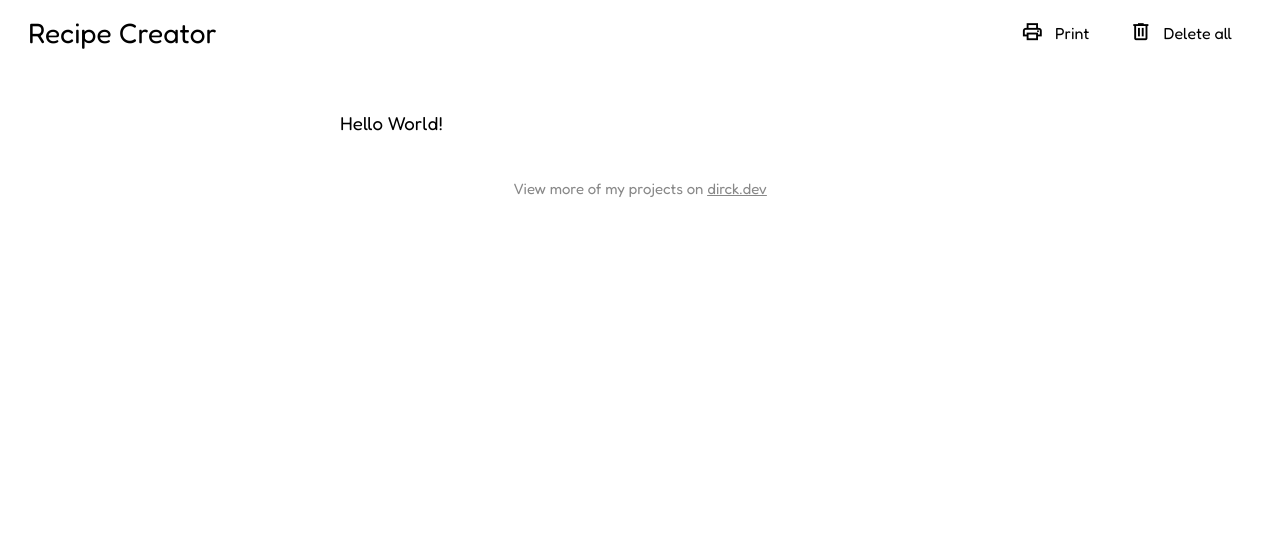
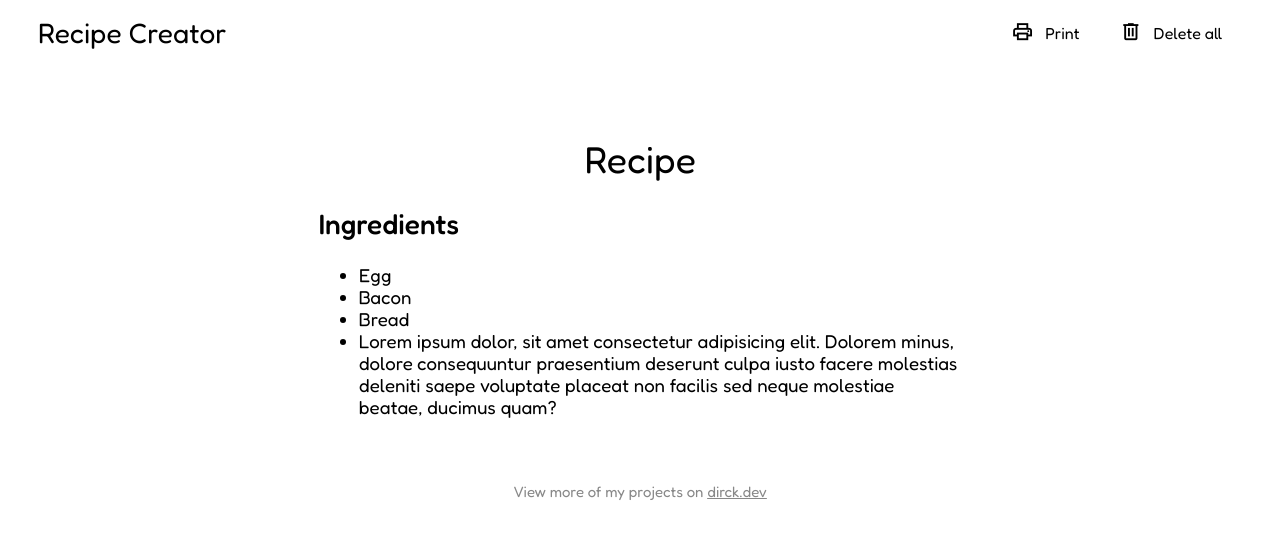
Before and after one commit to dirckvdende/recipe-creator, a Next.js app: page / in a window 1280 px wide. Shown: the top 538 px of the page. Built offline with nearby package versions, Linux system fonts and the light colour scheme.

Commit message:
More styling and exploring react

```diff
--- a/app/components/center-content.module.scss
+++ b/app/components/center-content.module.scss
@@ -5,10 +5,10 @@
     align-items: center;
     width: 100%;
     box-sizing: border-box;
-    padding: 0 1.5em;
+    @media screen { padding: 0 1cm; }
 
     & > div {
         width: 100%;
-        @media screen { max-width: 600px; }
+        @media screen { max-width: 17cm; }
     }
 }
--- /dev/null
+++ b/app/components/editable.module.scss
@@ -0,0 +1,4 @@
+
+.editable {
+    color: red;
+}
--- /dev/null
+++ b/app/components/editable.tsx
@@ -0,0 +1,13 @@
+
+import { Attributes, Children, cloneElement, isValidElement, ReactNode } from "react";
+import styles from "./editable.module.scss";
+
+export default function Editable({children}: Readonly<{children: ReactNode}>) {
+    return <>
+        {Children.map(children, child => !isValidElement(child) ? undefined :
+        cloneElement(child, {
+            contentEditable: "plaintext-only",
+            suppressContentEditableWarning: true,
+        } as Attributes))}
+    </>
+}
--- a/app/components/footer.tsx
+++ b/app/components/footer.tsx
@@ -10,7 +10,7 @@ import Link from "next/link"
  */
 export default function Footer({}: Readonly<{}>) {
     return <footer className={styles.footer}>
-        View more of my projects on <Link href="https://dirck.dev">
-        dirck.dev</Link>
+        View more of my projects on <Link href="https://dirck.dev"
+        target="_blank">dirck.dev</Link>
     </footer>
 }
--- a/app/components/header.module.scss
+++ b/app/components/header.module.scss
@@ -13,7 +13,7 @@
     justify-content: space-between;
     align-items: center;
     box-sizing: border-box;
-    padding: 0 1.5em;
+    padding: 0 1cm;
     user-select: none;
 
     .left {
--- /dev/null
+++ b/app/components/section.module.scss
@@ -0,0 +1,6 @@
+
+.section {
+    :global(.title) {
+        font-weight: 500;
+    }
+}
--- /dev/null
+++ b/app/components/section.tsx
@@ -0,0 +1,7 @@
+
+import { ReactNode } from "react";
+import styles from "./section.module.scss";
+
+export default function Section({children}: Readonly<{children?: ReactNode}>) {
+    return <div className={styles.section}>{children ?? ""}</div>
+}
--- a/app/globals.scss
+++ b/app/globals.scss
@@ -1,6 +1,6 @@
 
 body {
-    font-family: "Fredoka", sans-serif;
+    font-family: var(--fredoka-font);
     font-size: 14pt;
     margin: 0;
 }
@@ -13,4 +13,5 @@ body {
     size: A4;
     -webkit-print-color-adjust: exact;
     print-color-adjust: exact;
+    margin: 2cm;
 }
--- a/app/layout.tsx
+++ b/app/layout.tsx
@@ -8,7 +8,7 @@ import MainContainer from "./components/main-container";
 
 // Default font in the app
 const fredoka = Fredoka({
-    variable: "--fredoka-sans",
+    variable: "--fredoka-font",
     subsets: ["latin"],
     weight: "variable",
 })
--- a/app/page.module.scss
+++ b/app/page.module.scss
@@ -0,0 +1,5 @@
+
+.title {
+    font-weight: normal;
+    text-align: center;
+}
--- a/app/page.tsx
+++ b/app/page.tsx
@@ -1,9 +1,22 @@
 
 import CenterContent from "./components/center-content";
 import styles from "./page.module.scss";
+import Section from "./components/section";
+import Editable from "./components/editable";
 
 export default function Home() {
     return <CenterContent>
-        Hello World!
+        <Editable><h1 className={styles.title}>Recipe</h1></Editable>
+        <Section>
+            <Editable>
+                <h2 className="title">Ingredients</h2>
+            </Editable>
+            <ul>
+                <li>Egg</li>
+                <li>Bacon</li>
+                <li>Bread</li>
+                <li>Lorem ipsum dolor, sit amet consectetur adipisicing elit. Dolorem minus, dolore consequuntur praesentium deserunt culpa iusto facere molestias deleniti saepe voluptate placeat non facilis sed neque molestiae beatae, ducimus quam?</li>
+            </ul>
+        </Section>
     </CenterContent>
 }
```
